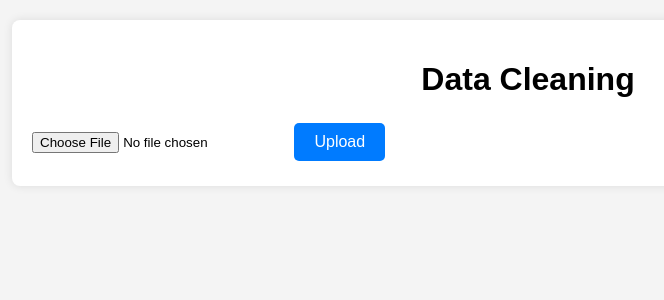
After one commit to Vaibhav2024/Data_Visualization_Website_Using_Html_CSS_Flask_Python, a Flask app: page /data_cleaning in a window 1280 px wide. The commit adds this page. Shown: the top 300 px of the page, without its empty margins (112-776 px from the left). Run offline with Flask 3, Linux system fonts and the light colour scheme.

Commit message:
data cleaning page added working nice

```diff
--- a/app.py
+++ b/app.py
@@ -8,6 +8,7 @@ import seaborn as sns
 import base64
 
 app = Flask(__name__)
+dataframe = None
 
 def fetch_table(url, column_name=None):
     # Fetch the webpage
@@ -222,5 +223,64 @@ def download_plot():
     )
 
 
+@app.route("/data_cleaning", methods=["GET", "POST"])
+def data_cleaning():
+    global dataframe
+    df_html = None
+    csv_data = None
+
+    if request.method == "POST":
+        if 'file' in request.files and request.files['file'].filename:
+            file = request.files['file']
+            if file and file.filename.endswith('.csv'):
+                try:
+                    dataframe = pd.read_csv(file)
+                    # Replace 'none' strings with actual NaN values
+                    dataframe.replace('none', pd.NA, inplace=True)
+
+                    df_html = dataframe.to_html(classes="table table-striped", index=False)
+
+                    # Convert dataframe to CSV for download
+                    csv_buffer = io.StringIO()
+                    dataframe.to_csv(csv_buffer, index=False)
+                    csv_data = csv_buffer.getvalue()  # Convert to string
+                except Exception as e:
+                    return f"An error occurred: {str(e)}"
+
+        elif request.form.get('action') == 'remove_null_rows':
+            if dataframe is not None:
+                # Remove rows where any cell has NaN value (including 'none' replaced with NaN)
+                dataframe.dropna(inplace=True)
+                df_html = dataframe.to_html(classes="table table-striped", index=False)
+                csv_buffer = io.StringIO()
+                dataframe.to_csv(csv_buffer, index=False)
+                csv_data = csv_buffer.getvalue()
+
+        elif request.form.get('action') == 'replace_null_with_mean':
+            if dataframe is not None:
+                # Calculate mean of numeric columns only
+                df_mean = dataframe.mean(numeric_only=True)
+                # Replace NaN values with column mean
+                dataframe.fillna(df_mean, inplace=True)
+                df_html = dataframe.to_html(classes="table table-striped", index=False)
+                csv_buffer = io.StringIO()
+                dataframe.to_csv(csv_buffer, index=False)
+                csv_data = csv_buffer.getvalue()
+
+        elif request.form.get('action') == 'remove_duplicates':
+            if dataframe is not None:
+                # Remove duplicate rows
+                dataframe.drop_duplicates(inplace=True)
+                df_html = dataframe.to_html(classes="table table-striped", index=False)
+                csv_buffer = io.StringIO()
+                dataframe.to_csv(csv_buffer, index=False)
+                csv_data = csv_buffer.getvalue()
+
+    return render_template(
+        "data_cleaning.html",
+        table_html=df_html,
+        csv_data=csv_data
+    )
+
 if __name__ == '__main__':
     app.run(debug=True)
--- /dev/null
+++ b/static/styles.css
@@ -0,0 +1,66 @@
+body {
+    font-family: Arial, sans-serif;
+    background-color: #f4f4f4;
+    margin: 0;
+    padding: 20px;
+}
+
+.container {
+    width: 80%;
+    margin: 0 auto;
+    background: #fff;
+    padding: 20px;
+    border-radius: 8px;
+    box-shadow: 0 0 10px rgba(0, 0, 0, 0.1);
+}
+
+h1 {
+    text-align: center;
+    margin-bottom: 20px;
+}
+
+input[type="file"] {
+    margin-bottom: 10px;
+}
+
+button {
+    background-color: #007bff;
+    border: none;
+    color: white;
+    padding: 10px 20px;
+    text-align: center;
+    text-decoration: none;
+    display: inline-block;
+    font-size: 16px;
+    margin: 5px;
+    cursor: pointer;
+    border-radius: 5px;
+}
+
+button:hover {
+    background-color: #0056b3;
+}
+
+.data-container {
+    max-height: 400px;
+    overflow-y: auto;
+    margin-bottom: 20px;
+}
+
+table {
+    width: 100%;
+    border-collapse: collapse;
+}
+
+table, th, td {
+    border: 1px solid #ddd;
+}
+
+th, td {
+    padding: 8px;
+    text-align: left;
+}
+
+th {
+    background-color: #f4f4f4;
+}
--- /dev/null
+++ b/templates/data_cleaning.html
@@ -0,0 +1,34 @@
+<!DOCTYPE html>
+<html lang="en">
+<head>
+    <meta charset="UTF-8">
+    <meta name="viewport" content="width=device-width, initial-scale=1.0">
+    <title>Data Cleaning</title>
+    <link rel="stylesheet" href="{{ url_for('static', filename='styles.css') }}">
+</head>
+<body>
+    <div class="container">
+        <h1>Data Cleaning</h1>
+        <form action="/data_cleaning" method="post" enctype="multipart/form-data">
+            <input type="file" name="file" accept=".csv" required>
+            <button type="submit">Upload</button>
+        </form>
+        {% if table_html %}
+            <div class="data-container">
+                {{ table_html|safe }}
+            </div>
+            <form action="/data_cleaning" method="post">
+                <button type="submit" name="action" value="remove_null_rows">Remove Null Row</button>
+                <button type="submit" name="action" value="replace_null_with_mean">Replace Null Value with Column Mean (For Columns With Numeric Value)</button>
+            </form>
+            <form action="/data_cleaning" method="post">
+                <button type="submit" name="action" value="remove_duplicates">Remove Duplicates</button>
+            </form>
+            <form action="/download" method="post">
+                <input type="hidden" name="csv_data" value="{{ csv_data }}">
+                <button type="submit">Download CSV</button>
+            </form>
+        {% endif %}
+    </div>
+</body>
+</html>
--- a/templates/index.html
+++ b/templates/index.html
@@ -18,7 +18,7 @@
                 <nav>
                     <ul id="MenuItems">
                         <li><a href="#">Data Extraction</a></li>
-                        <li><a href="products.html">Data Cleaning</a></li>
+                        <li><a href="/data_cleaning">Data Cleaning</a></li>
                         <li><a href="/visualize">Data Visualization</a></li>
                     </ul>
                 </nav>
```
Also changed, not shown: app2.py (added, +37 -0 lines), templates/remove_nulls.html (added), templates/visualize.html (line endings or trailing spaces).
